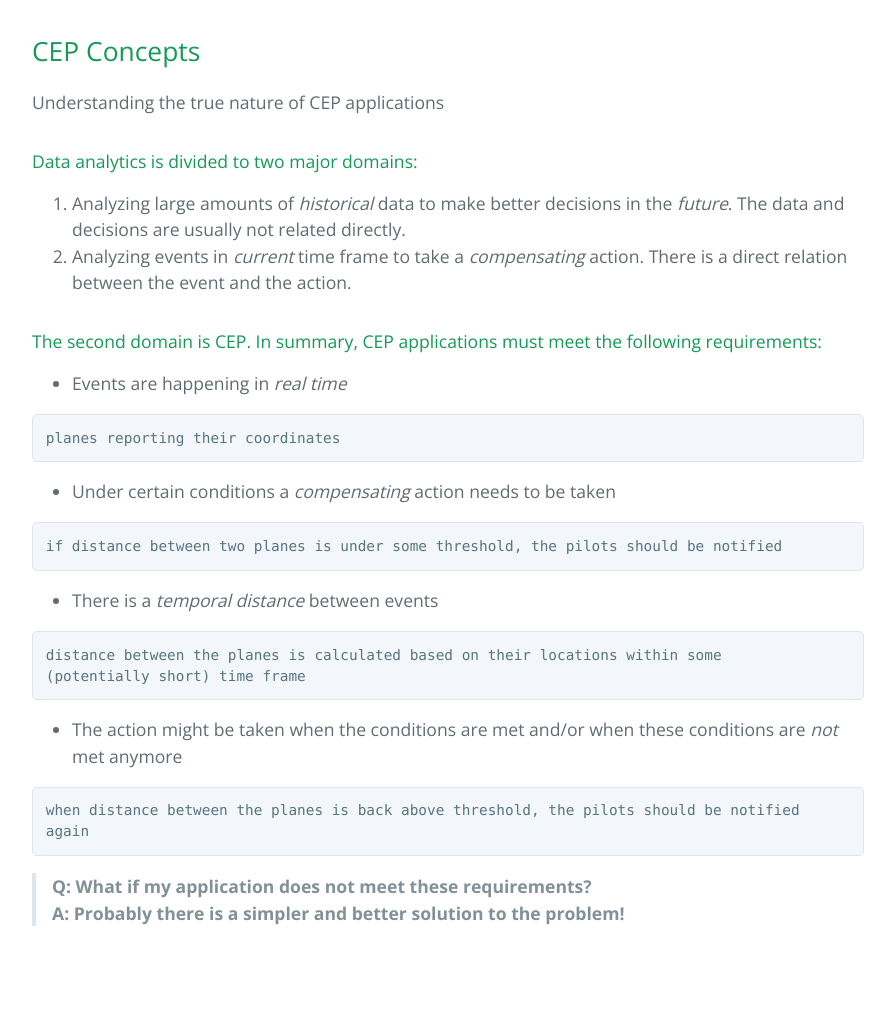
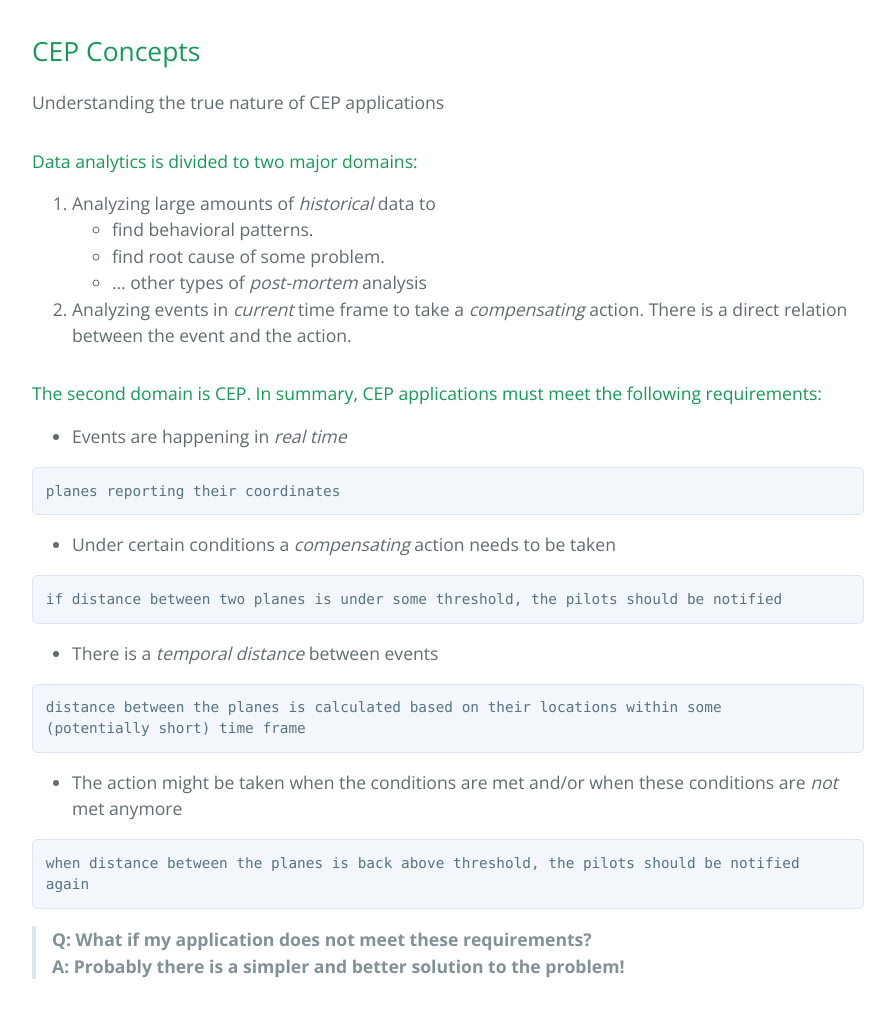
Before and after one commit to TrigerSoft/streamx, a Jekyll site: the page built from learn/cep.md, in a window 1280 px wide. Shown: the whole page, without its empty margins (192-1087 px from the left). Built offline with Jekyll 4.4.1, drawn with Linux system fonts in a browser that asks for light colours; Markdown is read by kramdown in place of the engine named in the settings; before the commit the page ends 976 px from its top, so only the background shows below that.

Commit message:
Update cep.md

```diff
--- a/learn/cep.md
+++ b/learn/cep.md
@@ -5,7 +5,10 @@ layout: md
 Understanding the true nature of CEP applications
 
 #### Data analytics is divided to two major domains:
-1. Analyzing large amounts of *historical* data to make better decisions in the *future*. The data and decisions are usually not related directly.
+1. Analyzing large amounts of *historical* data to
+  - find behavioral patterns.
+  - find root cause of some problem.
+  - ... other types of *post-mortem* analysis
 2. Analyzing events in *current* time frame to take a *compensating* action. There is a direct relation between the event and the action.
 
 #### The second domain is CEP. In summary, CEP applications must meet the following requirements:
```
